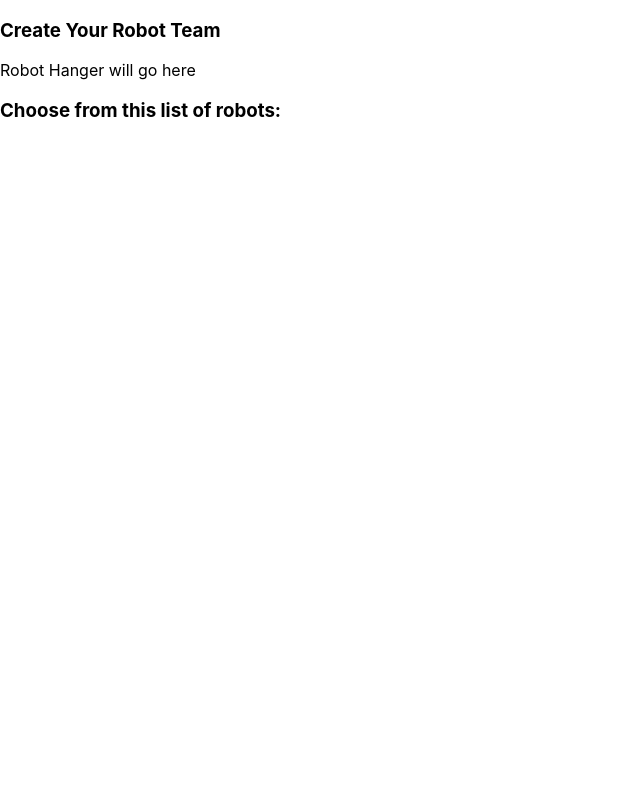
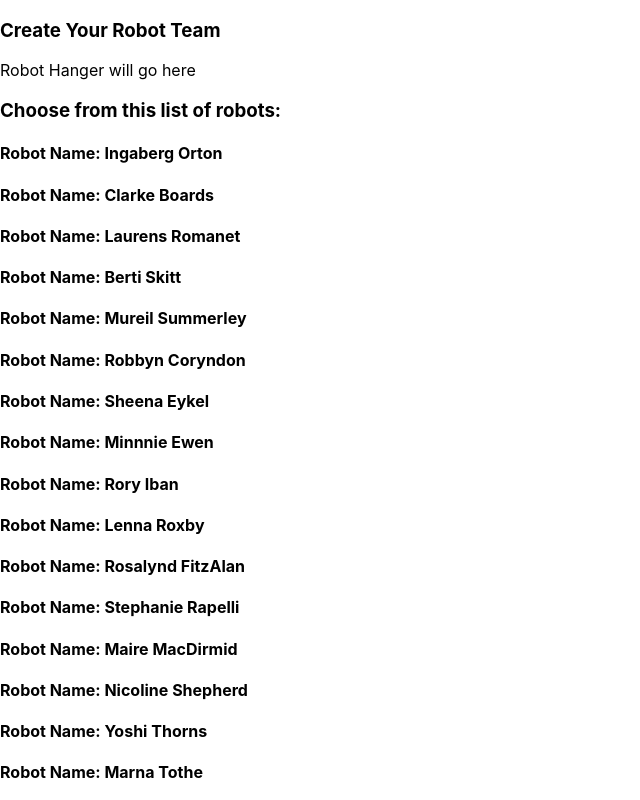
Before and after one commit to TheMartinCrabtree/GRO, a React (Create React App) app: page / in a window 1280 px wide. Shown: the top 800 px of the page, without its empty margins (0-640 px from the left). Built offline with nearby package versions, Linux system fonts and the light colour scheme.

Commit message:
fixed list display

```diff
--- a/src/components/RobotCard.js
+++ b/src/components/RobotCard.js
@@ -6,7 +6,7 @@ const RobotCard=(props)=>{
 
     return(
         <section>
-            <h4>Robot Name: {props.robotObj.firstname} {props.robotObj.lastname} </h4>
+            <h4>Robot Name: {props.robotObj.firstName} {props.robotObj.lastName} </h4>
 
         </section>
     )
--- a/src/components/RobotList.js
+++ b/src/components/RobotList.js
@@ -9,19 +9,14 @@ const RobotList=()=>{
 
     useEffect(()=>{
         console.log("hit dispatch form robotlist")
-        dispatch({type: 'SET_ALL_ROBOTS', payload: robotData})
+        dispatch({type: 'SET_ALL_ROBOTS', payload: robotData.robots})
     }, []);
 
-    // const displayRobotCards=()=>{
-    //     console.log("hit displayRobotCards", state.robotHanger[0])
-    //     return state.robotHanger.map((robotObj)=>{
-    //         return <RobotCard key={robotObj.id} robotObj={robotObj} />
-    //     })
-    // }
 
     function displayRobotCards(){
-        console.log("hit displayRobotCards", state.robotHanger[0])
-        return state.robotHanger.map((robotObj)=>{
+        console.log("hit displayRobotCards", state)
+        return state.allRobots.map((robotObj)=>{
+            console.log("robot card id", robotObj.id)
             return <RobotCard key={robotObj.id} robotObj={robotObj} />
         })
     }
```
